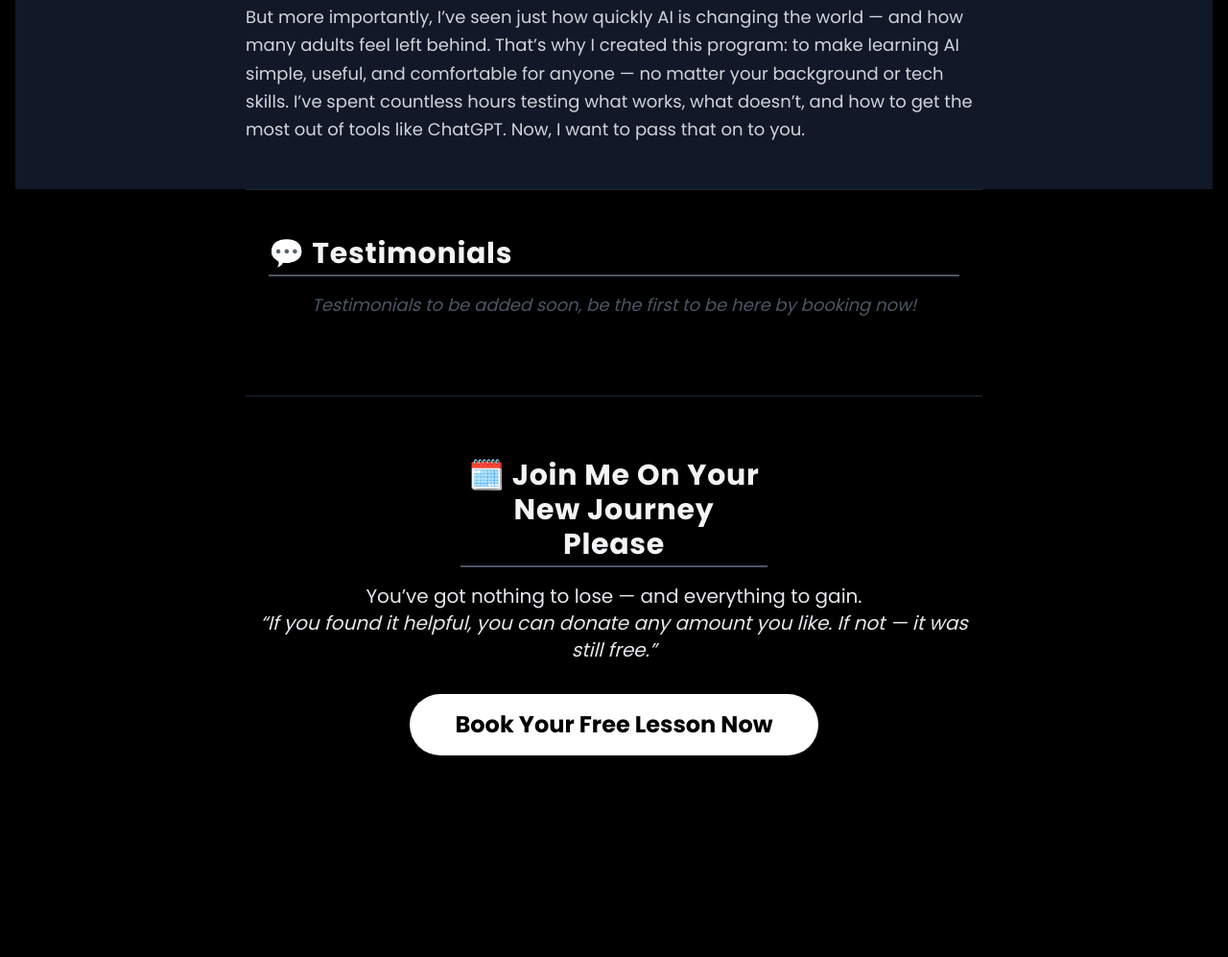
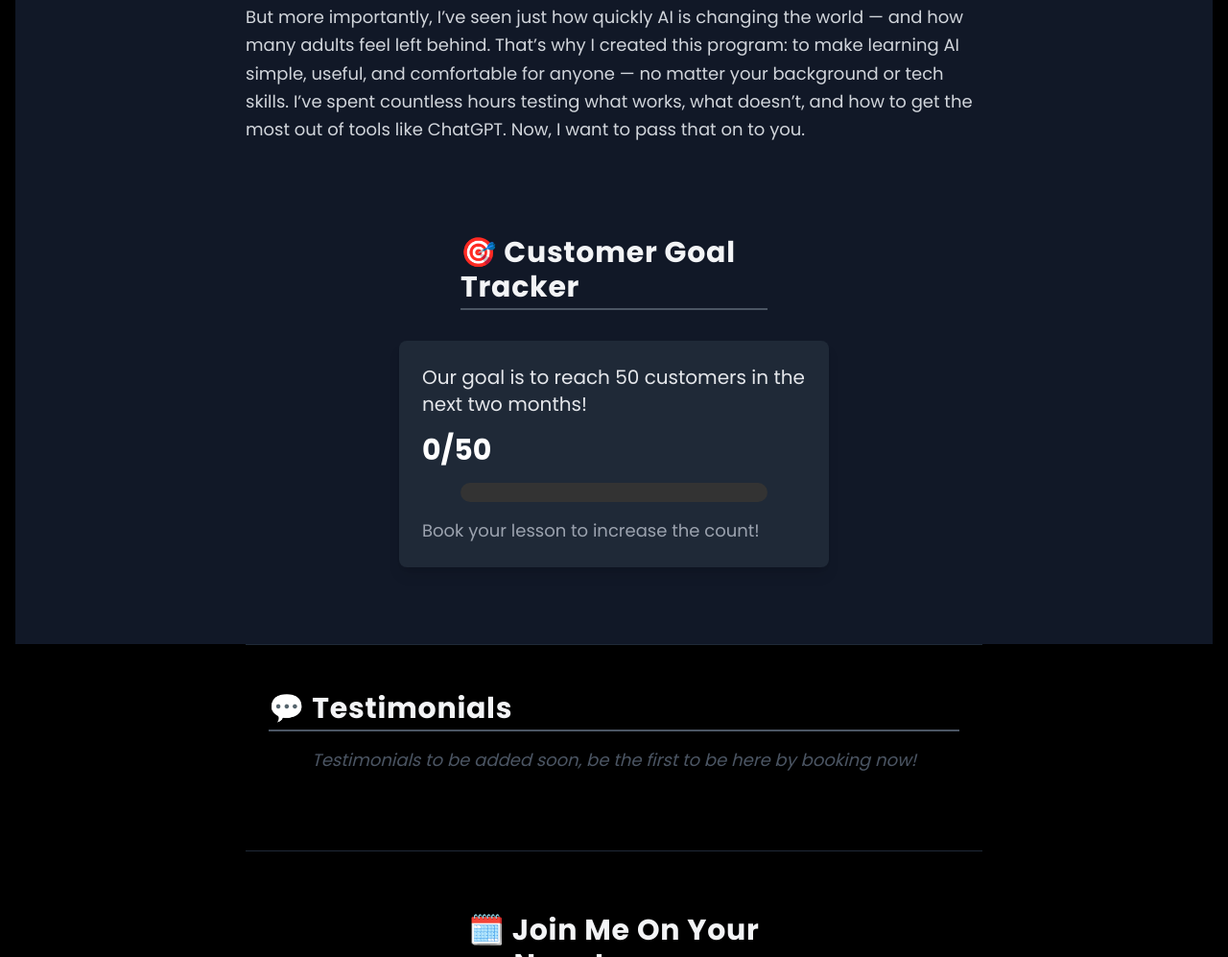
Before and after one commit to 1guru238/GenAIAcademy, a plain HTML site: page index.html in a window 1280 px wide. Shown: the part 2062-3059 px from the top of the page at 96% size. Before the commit the page ends 2985 px from the top, so only its background shows below. Drawn offline with nearby package versions, Linux system fonts and the light colour scheme.

Commit message:
Update index.html

```diff
--- a/index.html
+++ b/index.html
@@ -80,7 +80,7 @@
     background-color: #4f46e5; /* Indigo-700 */
   }
 
-  /* Star rating styles */
+  /* Star rating styles (not used for static testimonials, but kept for consistency) */
   .star-rating input[type="radio"] {
     display: none;
   }
@@ -100,6 +100,24 @@
   .star-rating label:active {
     transform: scale(0.9);
   }
+
+  /* Progress bar styling */
+  .progress-bar-container {
+    width: 80%;
+    background-color: #333;
+    border-radius: 9999px; /* Full rounded corners */
+    overflow: hidden;
+    height: 20px; /* Height of the bar */
+    margin: 0 auto; /* Center the bar */
+  }
+
+  .progress-bar-fill {
+    height: 100%;
+    background-color: #4CAF50; /* Green color for progress */
+    width: 0%; /* Initial width */
+    border-radius: 9999px;
+    transition: width 0.5s ease-in-out; /* Smooth transition for width change */
+  }
 </style>
 </head>
 <body class="min-h-screen bg-black text-white leading-relaxed flex flex-col">
@@ -111,6 +129,7 @@
       <li><a href="#why-program" class="text-white hover:text-gray-300 transition-colors duration-200">Why Us</a></li>
       <li><a href="#what-learn" class="text-white hover:text-gray-300 transition-colors duration-200">What You'll Learn</a></li>
       <li><a href="#about-me" class="text-white hover:text-gray-300 transition-colors duration-200">About Me</a></li>
+      <!-- Removed the "Tracker" link from the navigation -->
       <li><a href="#testimonials" class="text-white hover:text-gray-300 transition-colors duration-200">Testimonials</a></li>
     </ul>
   </nav>
@@ -136,7 +155,9 @@
       AI is reshaping our world — right now. Don’t get left behind. Master tools like ChatGPT to take control, save time, and stay ahead in your life and work.
     </p>
     <a
-      href="#cta"
+      href="https://forms.gle/your-google-form-link"
+      target="_blank"
+      rel="noopener noreferrer"
       class="inline-block bg-white text-black font-bold px-10 py-4 text-xl rounded-full shadow-white shadow-2xl cursor-pointer transition-all duration-300 ease-in-out hover:bg-black hover:text-white hover:shadow-white hover:shadow-3xl focus:outline-none focus:shadow-white focus:shadow-3xl"
       aria-label="Book Your Free Lesson"
     >
@@ -238,6 +259,25 @@
     </p>
   </section>
 
+  <!-- Section: Customer Tracker -->
+  <section
+    id="customer-tracker"
+    class="px-6 py-12 animate-fade-in-delay bg-gray-900"
+    aria-labelledby="tracker-header"
+  >
+    <h2 id="tracker-header" class="text-3xl font-bold mb-8 flex items-center justify-center gap-2 tracking-wide text-gray-100 border-b-2 border-gray-600 pb-1 mx-auto max-w-xs">
+      🎯 Customer Goal Tracker
+    </h2>
+    <div class="mb-8 max-w-md mx-auto bg-gray-800 p-6 rounded-lg shadow-lg">
+      <p class="text-xl mb-4 text-gray-200">Our goal is to reach 50 customers in the next two months!</p>
+      <p class="text-3xl font-bold text-white mb-4" id="customerCountDisplay">0/50</p>
+      <div class="progress-bar-container">
+        <div class="progress-bar-fill" id="customerProgressBar" style="width: 0%;"></div>
+      </div>
+      <p class="text-lg text-gray-400 mt-4">Book your lesson to increase the count!</p>
+    </div>
+  </section>
+
   <!-- Section 5: Testimonials -->
   <section
     id="testimonials"
@@ -302,13 +342,26 @@
 </div>
 
 <script type="module">
-  // All Firebase imports and related code have been removed to resolve API key errors.
-  // The testimonial section is now entirely static.
-
   // Global references for modal elements, initialized as soon as possible
   let messageModal;
   let modalMessage;
   let closeModalBtn;
+
+  // Customer Tracker Variables
+  const MAX_CUSTOMERS = 50;
+  let currentCustomers = 0; // This value will be updated by you
+
+  // Function to update the customer tracker display and progress bar
+  function updateCustomerTrackerDisplay() {
+    const customerCountDisplay = document.getElementById('customerCountDisplay');
+    const customerProgressBar = document.getElementById('customerProgressBar');
+
+    if (customerCountDisplay && customerProgressBar) {
+      customerCountDisplay.textContent = `${currentCustomers}/${MAX_CUSTOMERS}`;
+      const progressPercentage = (currentCustomers / MAX_CUSTOMERS) * 100;
+      customerProgressBar.style.width = `${progressPercentage}%`;
+    }
+  }
 
   // Initialize elements and setup modal
   document.addEventListener('DOMContentLoaded', async () => {
@@ -379,8 +432,11 @@
     // Call this function on load to check for manually added testimonials
     displayStaticTestimonials();
 
-    // No Firebase initialization or testimonial submission/deletion logic here anymore.
-    // Testimonials will be added by modifying the HTML directly.
+    // Initial update of the customer tracker display
+    updateCustomerTrackerDisplay();
+
+    // Make updateCustomerTrackerDisplay globally accessible for manual updates
+    window.updateCustomerTrackerDisplay = updateCustomerTrackerDisplay;
   });
 </script>
 
```
